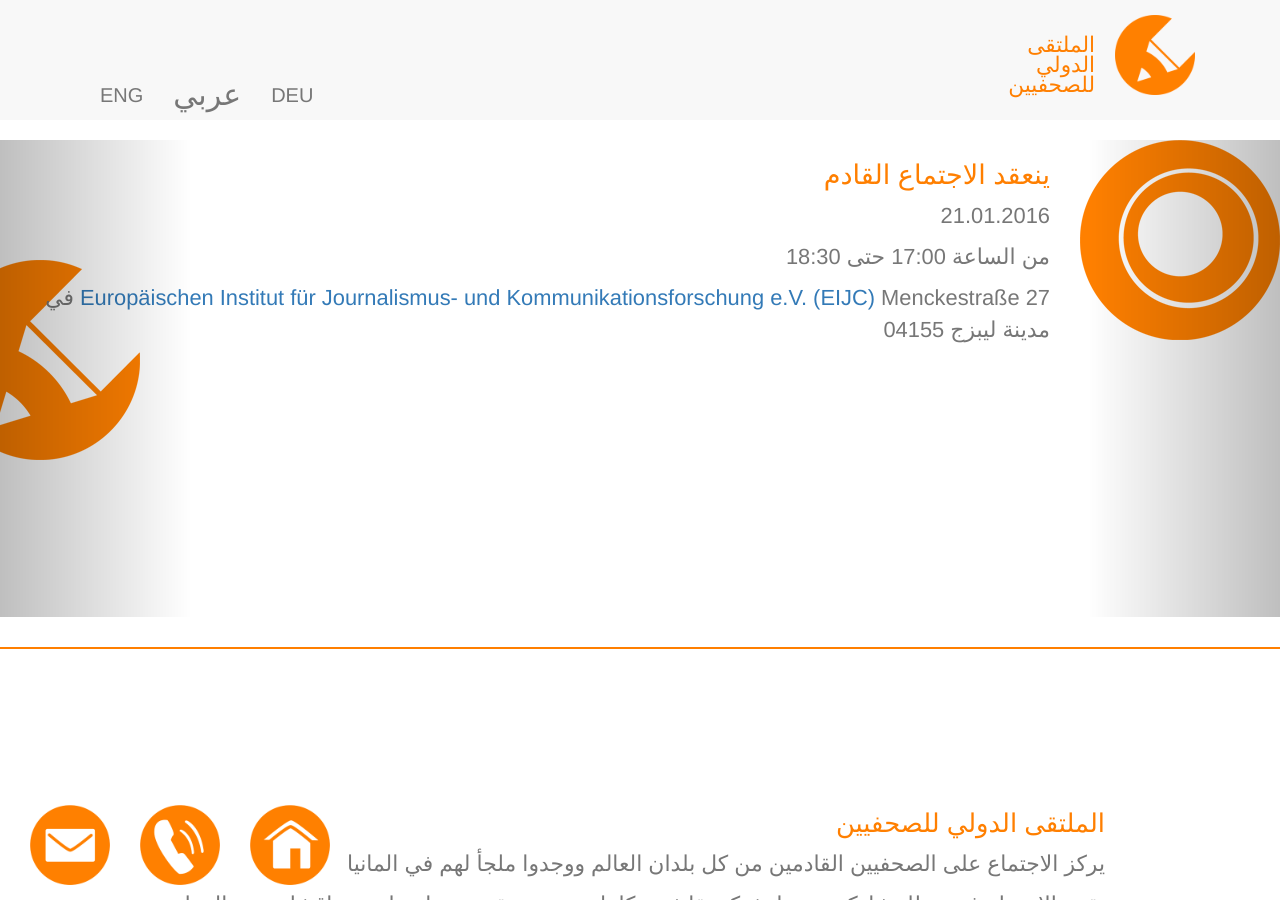
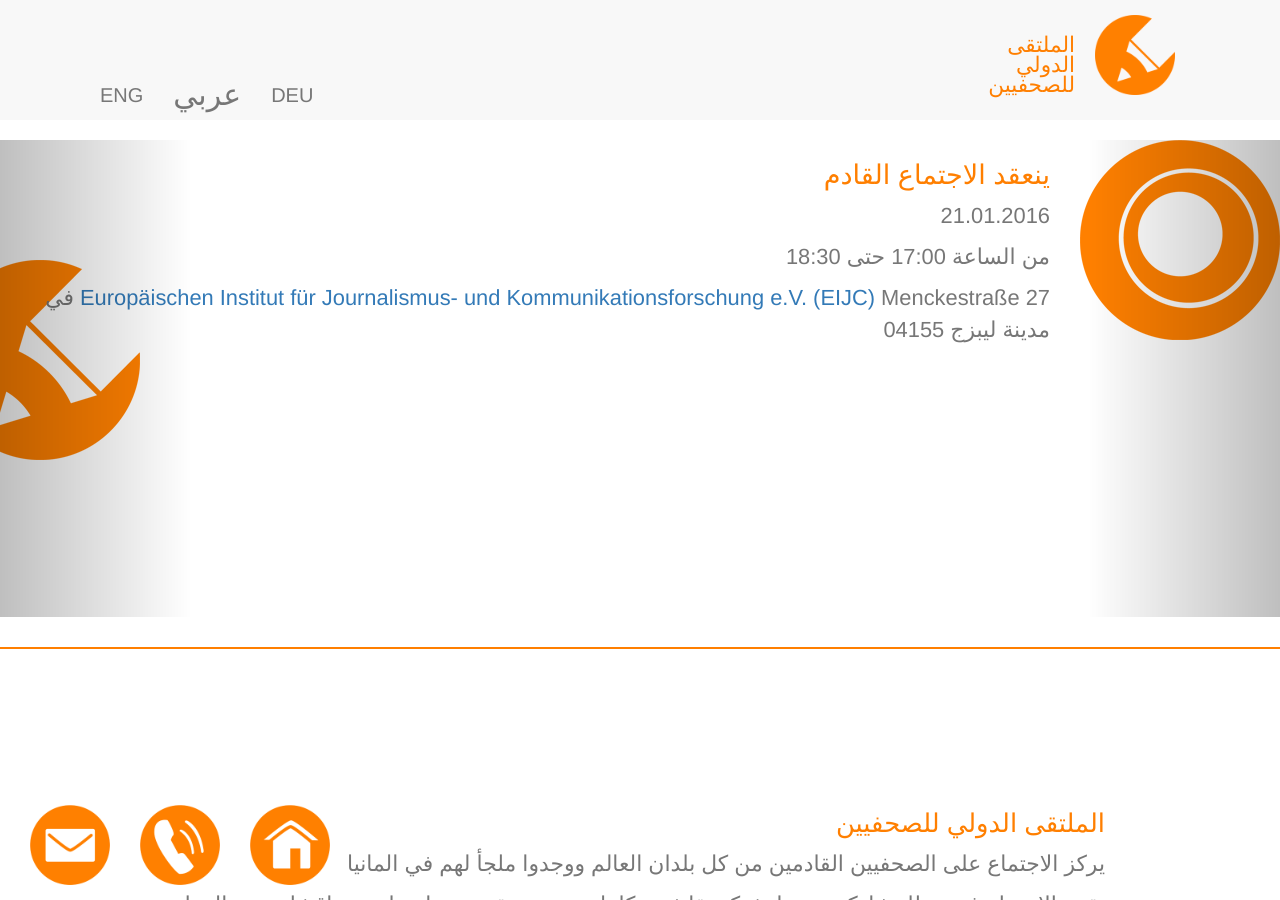
Before and after one commit to EIJC/TIJ, a Jekyll site: the page built from ar.html, in a window 1280 px wide and 900 px high. Built offline with Jekyll 4.4.1, drawn with Linux system fonts in a browser that asks for light colours; nearby versions of some CDN libraries.

Commit message:
Update navbar-ar.html

```diff
--- a/_includes/navbar-ar.html
+++ b/_includes/navbar-ar.html
@@ -2,7 +2,7 @@
   <div class="container">
     <div class="navbar-header pull-right">
             <a class="navbar-brand" href="{{ site.base_url }}/ar.html">
-              <img alt="Treffen Internationaler Journalisten" src="{{ site.base_url }}/images/TIJ-Transparent.png" style="max-width: 80px; max-height: 80px; float:right; margin-left:20px; " />
+              <img alt="Treffen Internationaler Journalisten" src="{{ site.base_url }}/images/TIJ-Transparent.png" style="max-width: 80px; max-height: 80px; float:right; margin-left:20px; margin-right:20px; " />
                 <p class="title">{{ page.title }}</p>
             </a>
     </div>
```
